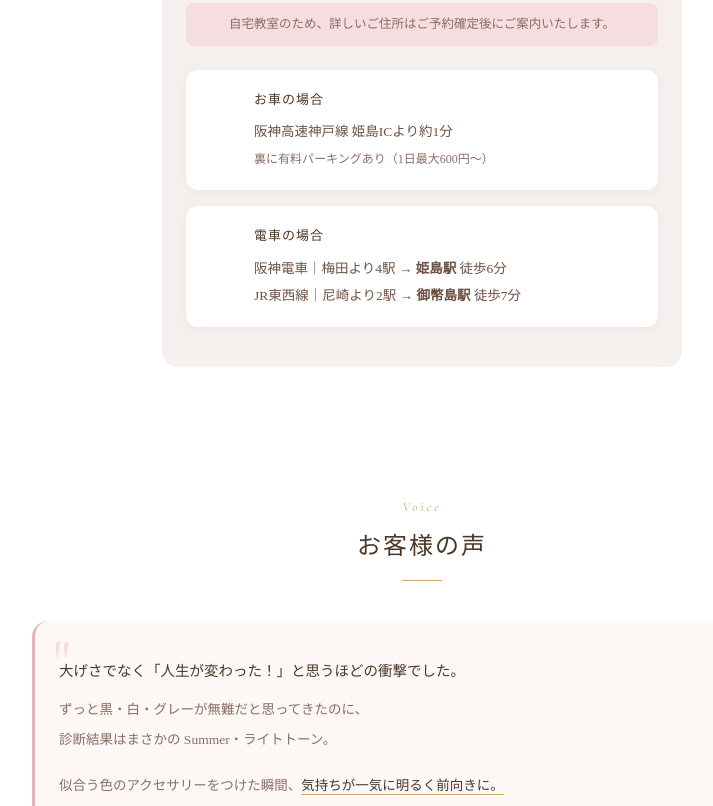
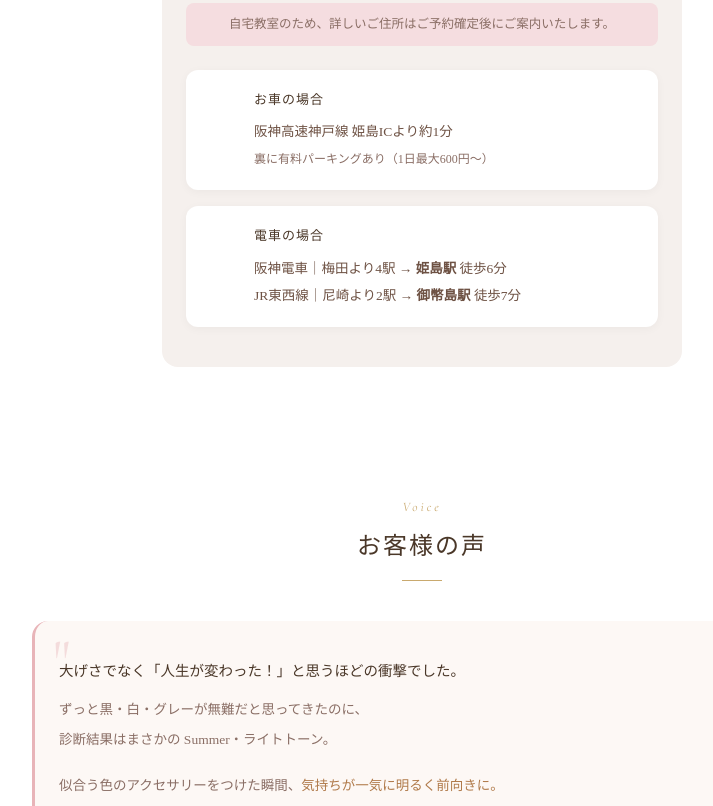
Before and after one commit to popo712/coloreHP, a plain HTML site: page index.html in a window 1280 px wide. Shown: the part 11194-12000 px from the top of the page, without its empty margins (218-931 px from the left). Drawn offline with nearby package versions, Linux system fonts and the light colour scheme; no server answers; a web font is replaced by a local one.

Commit message:
お客様の声の強調スタイルをアンダーラインから文字色変更に修正
Co-Authored-By: Claude Sonnet 4.6 <noreply@anthropic.com>

```diff
--- a/index.html
+++ b/index.html
@@ -1426,10 +1426,8 @@
       margin-bottom: 0;
     }
     .voice-accent {
-      color: var(--brown);
+      color: #b07a4a;
       font-weight: 500;
-      border-bottom: 1.5px solid var(--gold);
-      padding-bottom: 1px;
     }
     .voice-from {
       margin-top: 14px;
```
